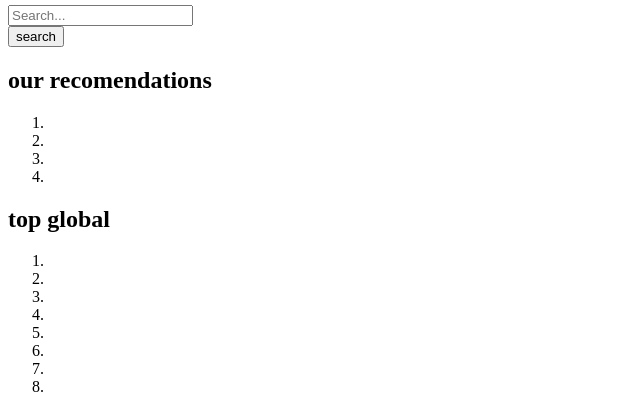
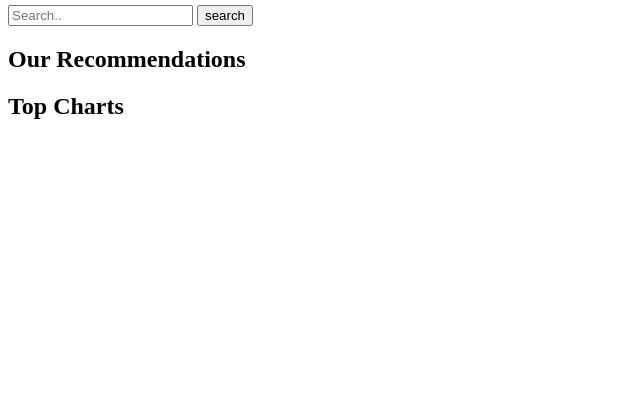
Before and after one commit to krezket/song-identifier, a plain HTML site: page index.html in a window 1280 px wide. Shown: the part 122-532 px from the top of the page, without its empty margins (0-640 px from the left). Drawn offline with Linux system fonts and the light colour scheme.

Commit message:
fixed html

```diff
--- a/index.html
+++ b/index.html
@@ -10,46 +10,28 @@
 </head>
 
 <body>
-    <header id="header">
-        <h1>genre recommendations</h1>
-        <h2>search music/artist</h2>
-        <form id="form">
-            <input id="text-input" type="text" placeholder="Search...">
+    <header>
+		<div>
+			<h1 class="title">Genre Recommendations</h1>
+		</div>
+		<form class="nav" id="form">
+			<h2>Search</h2>
+            <input id="text-input" type="text" placeholder="Search..">
+            <button>search</button>
         </form>
-        <button>search</button>
-    </header>
+	</header>
 
-    <div class="card">
-        <h2> our recomendations</h2>
-        <ol>
-            <Li></Li>
-            <Li></Li>
-            <Li></Li>
-            <Li></Li>
-        </ol>
+	<div class="main-container">
+		<h2 class="recommendation">Our Recommendations</h2>
+		<h2 class="charts">Top Charts</h2>
+	</div>
 
+  <footer>
 
-    </div>
-    <div class="card">
-        <h2>top global</h2>
-        <ol>
-            <li></li>
-            <li></li>
-            <li></li>
-            <li></li>
-            <li></li>
-            <li></li>
-            <li></li>
-            <li></li>
-        </ol>
-    </div>
-    <footer class="card-footer">
-        <h2>genres</h2>
+	</footer>
 
-
-    </footer>
-
-    <script src="./assets/script.js"></script>
+  <script src="./assets/script.js"></script>
+</body>
 </body>
 
 </html>
```
